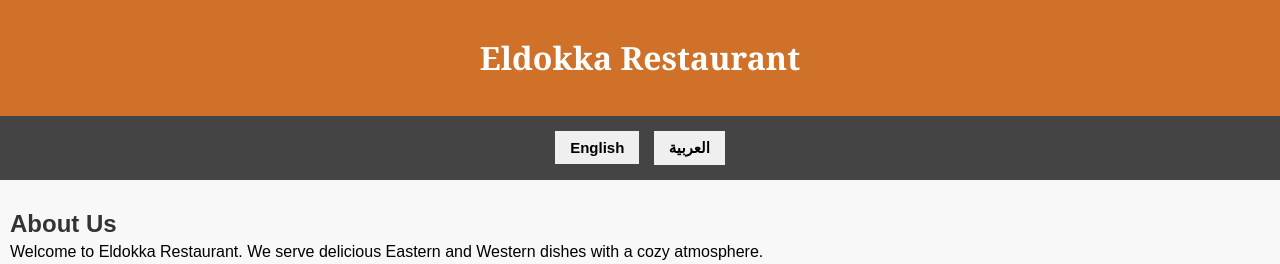
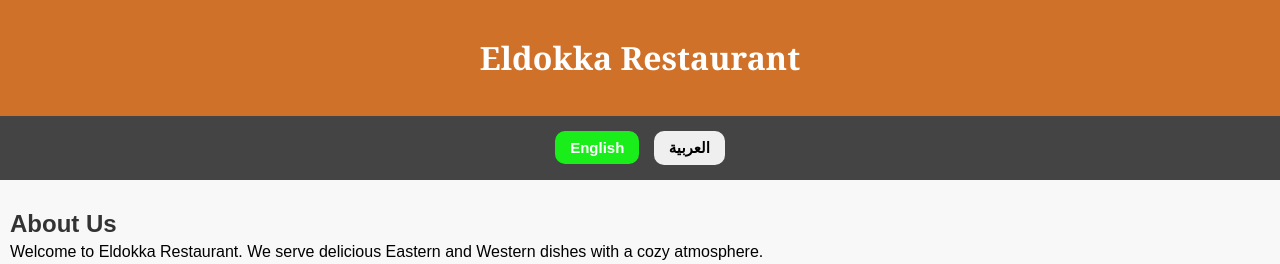
Before and after one commit to Abdallah-Hassan1/Eldokka, a plain HTML site: page index.html in a window 1280 px wide. Both pictures are taken after a click on the button "English". Shown: the top 264 px of the page. Drawn offline with Linux system fonts and the light colour scheme.

Commit message:
language

```diff
--- a/index.html
+++ b/index.html
@@ -12,8 +12,8 @@
         </header>
 
         <nav dir="ltr">
-            <button onclick="setLanguage('en')">English</button>
-            <button onclick="setLanguage('ar')">العربية</button>
+            <button onclick="setLanguage('en')" class="language active">English</button>
+            <button onclick="setLanguage('ar')" class="language">العربية</button>
         </nav>
 
         <div class="container">
--- a/index.js
+++ b/index.js
@@ -1,7 +1,13 @@
+function setClass(element, value){
+    element.setAttribute("class", value);
+}
+
 function setLanguage(lang) {
   if (lang === 'ar') {
     document.body.dir = "rtl";
     document.getElementById("title").innerText = "مطعم الدوكه";
+    setClass(document.getElementsByClassName("language")[0], "language");
+    setClass(document.getElementsByClassName("language")[1], "language active");
     document.getElementById("about-title").innerText = "من نحن";
     document.getElementById("about-text").innerText = "مرحبًا بكم في مطعم الدوكة. نقدم أشهى المأكولات الشرقية والغربية في أجواء مميزة.";
     document.getElementById("contact-title").innerText = "اتصل بنا";
@@ -9,6 +15,8 @@ function setLanguage(lang) {
   } else {
     document.body.dir = "ltr";
     document.getElementById("title").innerText = "Eldokka Restaurant";
+    setClass(document.getElementsByClassName("language")[0], "language active");
+    setClass(document.getElementsByClassName("language")[1], "language");
     document.getElementById("about-title").innerText = "About Us";
     document.getElementById("about-text").innerText = "Welcome to Eldokka Restaurant. We serve delicious Eastern and Western dishes with a cozy atmosphere.";
     document.getElementById("contact-title").innerText = "Contacts";
--- a/style.css
+++ b/style.css
@@ -27,7 +27,14 @@ nav button {
   border: none;
   cursor: pointer;
   font-size: 15px;
-  font-weight: bolder;
+  font-weight: bold;
+  border-radius: 10px;
+  outline: none;
+}
+
+nav button.active {
+    background-color: rgb(26, 238, 26);
+    color: #fff;
 }
 
 .container {
```
